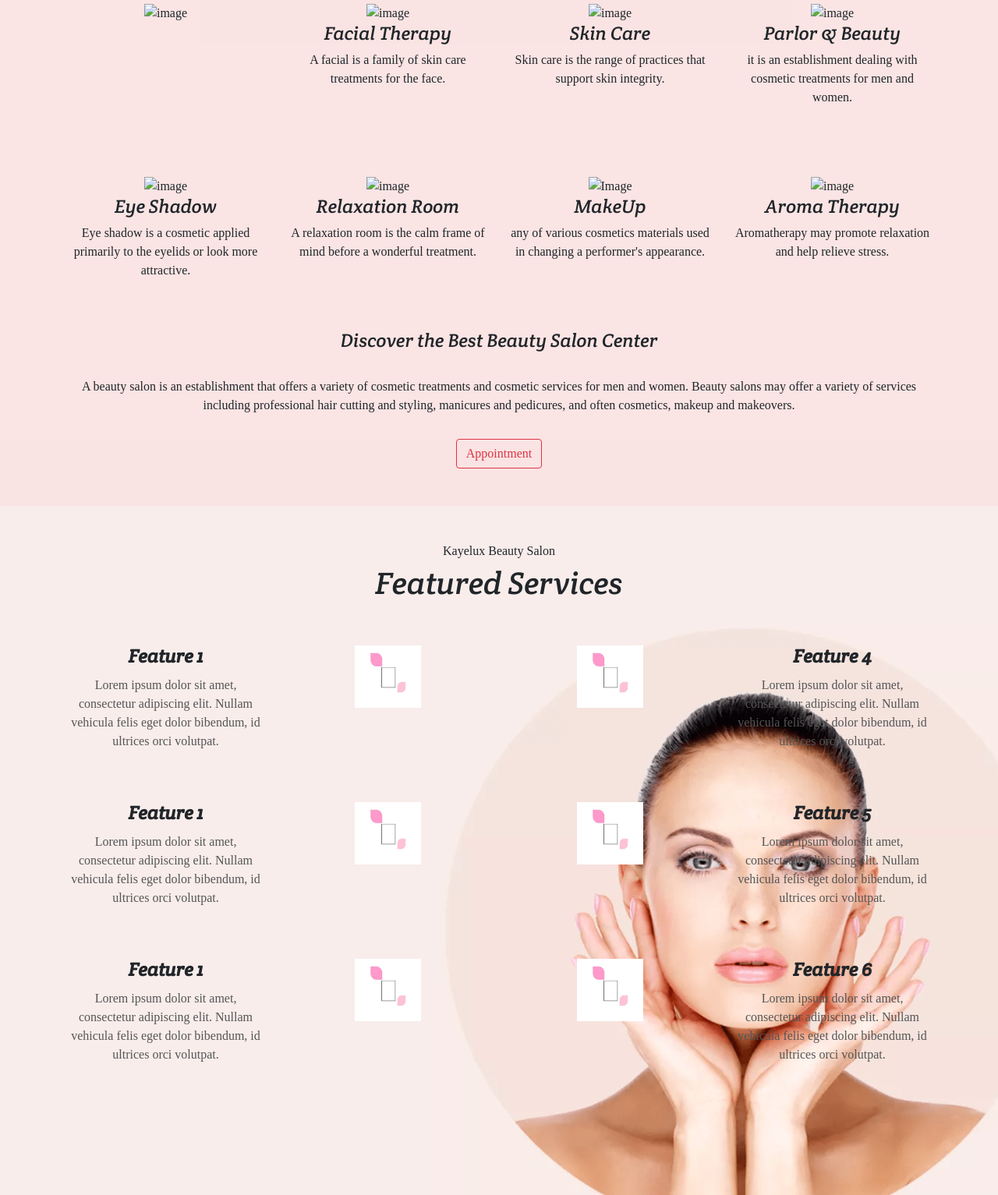
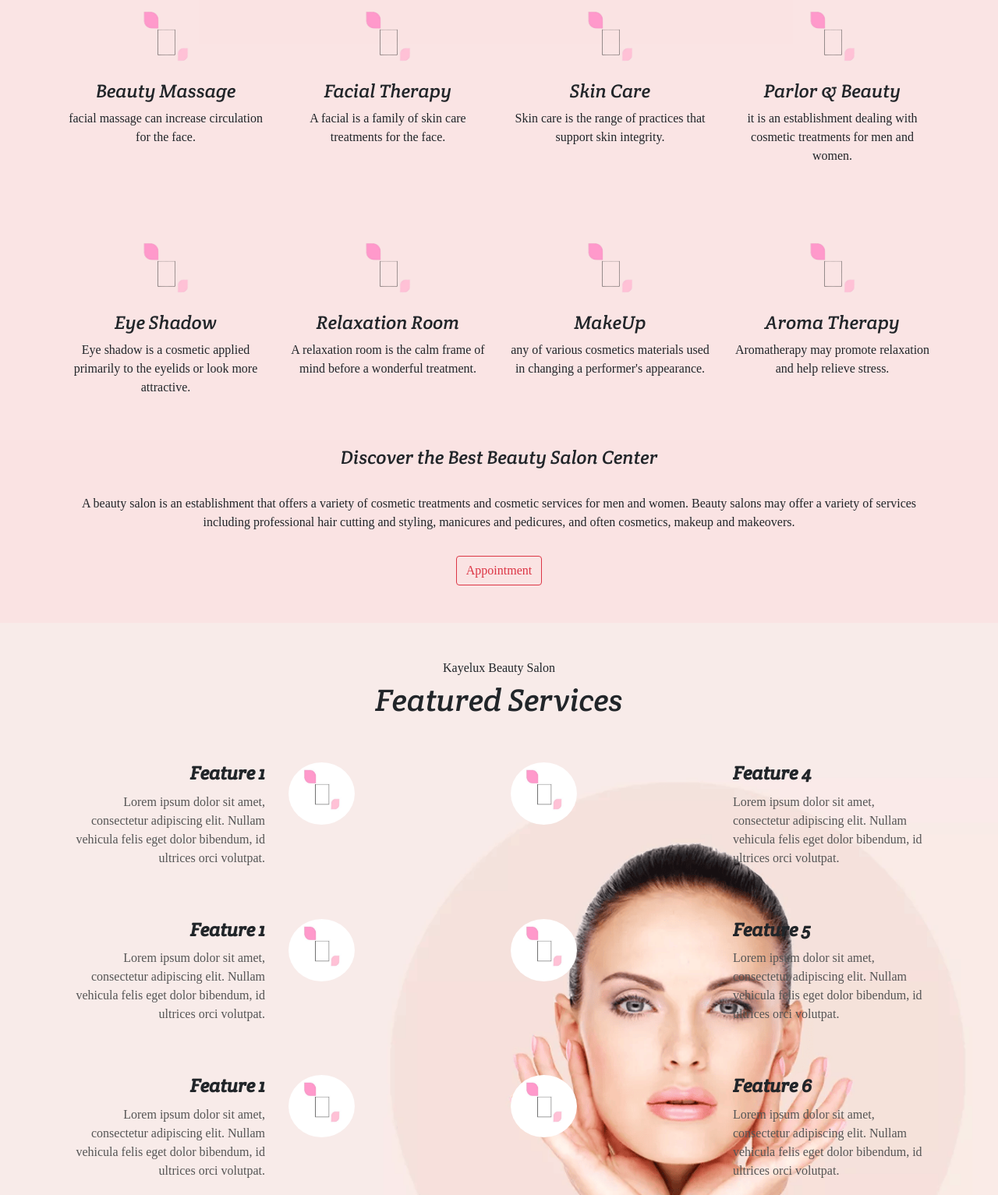
Before and after one commit to nisha270/Beauty-Website, a plain HTML site: page index.html in a window 1280 px wide. Shown: the part 1722-3255 px from the top of the page at 78% size. Drawn offline with nearby package versions, Linux system fonts and the light colour scheme; a web font is replaced by a local one.

Commit message:
featured

```diff
--- a/asset/css/style.css
+++ b/asset/css/style.css
@@ -144,17 +144,20 @@
   /* future service */
 
   .future_service{
-   background-image: url("/images/bg_4\ f1.png");
+   /* background-image: url("/images/bg_4\ f1.png"); */
+   background-image: url("/images/bg_4f5.png");
+   position: relative; /* Make the image positioned relative to its container */
+  animation: slide-left 5s infinite;
+
    background-size: cover;
+   overflow:hidden;
    background-repeat: no-repeat;
    /* background-attachment: fixed; */
     min-height: 120vh;
     background-color:  #ffe6ff;
     padding-bottom: 50px;
   }
-  /* chat */
   .features {
-    /* padding: 80px 0; */
     background-color: #f9f9f9;
   }
 
--- a/index.html
+++ b/index.html
@@ -1,5 +1,3 @@
-
-
 <!-- main section -->
 <!DOCTYPE html>
 <html lang="en">
@@ -15,6 +13,7 @@
   <link href="https://unpkg.com/aos@2.3.1/dist/aos.css" rel="stylesheet">
   <script src="https://unpkg.com/aos@2.3.1/dist/aos.js"></script>
 </head>
+
 <body>
 
   <!-- navbar -->
@@ -70,7 +69,6 @@
   </section>
 
   <!-- 2ns section page of "About Beauty" -->
-
   <section class="about">
     <div class="container-fluid">
       <h1 class="text-center py-5">About Beauty</h1>
@@ -103,25 +101,22 @@
       <h1 style="text-align: center;">Our Beauty & Spa Services</h1><br><br><br>
       <div class="row" style="text-align: center;">
         <div class="col-md-3" data-aos="fade-up" data-aos-duration="3000">
-          <img src="./images/design-removebg-preview.pnheight=80pxg" alt="image" height="100px">
-
-
+          <img src="./images/design-removebg-preview.png" alt="image" height="100px">
+          <h4> Beauty Massage</h4>
+          <p>facial massage can increase circulation for the face.</p>
         </div>
         <div class="col-md-3" data-aos="fade-up" data-aos-duration="3000">
-          <img src="./images/design-removebg-preview.pnheight=80pxg" height="100px" alt="image">
+          <img src="./images/design-removebg-preview.png" height="100px" alt="image">
           <h4>Facial Therapy</h4>
           <p>A facial is a family of skin care treatments for the face.</p>
         </div>
-        <!-- hello'
-           worldssdf -->
-
         <div class="col-md-3" data-aos="fade-up" data-aos-duration="3000">
-          <img src="./images/design-removebg-preview.pnheight=80pxg" height="100px" alt="image">
+          <img src="./images/design-removebg-preview.png" height="100px" alt="image">
           <h4>Skin Care</h4>
           <p>Skin care is the range of practices that support skin integrity.</p>
         </div>
         <div class="col-md-3" data-aos="fade-up" data-aos-duration="3000">
-          <img src="./images/design-removebg-preview.pnheight=80pxg" height="100px" alt="image">
+          <img src="./images/design-removebg-preview.png" height="100px" alt="image">
           <h4>Parlor & Beauty</h4>
           <p>it is an establishment dealing with cosmetic treatments for men and women.</p>
         </div>
@@ -129,22 +124,22 @@
 
       <div class="row" style="text-align: center;">
         <div class="col-md-3" data-aos="fade-up" data-aos-duration="3000">
-          <img src="./images/design-removebg-preview.pnheight=80pxg" height="100px" alt="image">
+          <img src="./images/design-removebg-preview.png" height="100px" alt="image">
           <h4>Eye Shadow</h4>
           <p>Eye shadow is a cosmetic applied primarily to the eyelids or look more attractive.</p>
         </div>
         <div class="col-md-3" data-aos="fade-up" data-aos-duration="3000">
-          <img src="./images/design-removebg-preview.pnheight=80pxg" height="100px" alt="image">
+          <img src="./images/design-removebg-preview.png" height="100px" alt="image">
           <h4>Relaxation Room</h4>
           <p>A relaxation room is the calm frame of mind before a wonderful treatment.</p>
         </div>
         <div class="col-md-3" data-aos="fade-up" data-aos-duration="3000">
-          <img src="./images/design-removebg-preview.pnheight=80pxg" height="100px" alt="Image">
+          <img src="./images/design-removebg-preview.png" height="100px" alt="Image">
           <h4>MakeUp</h4>
           <p>any of various cosmetics materials used in changing a performer's appearance.</p>
         </div>
         <div class="col-md-3" data-aos="fade-up" data-aos-duration="3000">
-          <img src="./images/design-removebg-preview.pnheight=80pxg" height="100px" alt="image">
+          <img src="./images/design-removebg-preview.png" height="100px" alt="image">
           <h4>Aroma Therapy</h4>
           <p>Aromatherapy may promote relaxation and help relieve stress.</p>
         </div>
@@ -155,72 +150,69 @@
         <p>A beauty salon is an establishment that offers a variety of cosmetic treatments and cosmetic services for men
           and women. Beauty salons may offer a variety of services including professional hair cutting and styling,
           manicures and pedicures, and often cosmetics, makeup and makeovers.</p>
-          <a href="#appointment" class="btn btn-outline-danger " >Appointment</a>
+          <a href="#appointment" class="btn btn-outline-danger" >Appointment</a>
       </div><br><br>
     </div>
   </section>
+
   <!-- 4th section page of "Featured Services"-->
-  <section class="future_service">
-    <div style="text-align: center;">
+  <section class="future_service image-container">
+    <div" class="margin-top">
       <h6 style="text-align: center;" class="pt-5">Kayelux Beauty Salon</h6>
       <h1 style="text-align: center;" class="pb-5">Featured Services</h1>
       <div class="container">
-
         <div class="row">
           <div class="col-md-6">
-            <div class="row feature-item">
-
-              <div class="col-md-6">
+            <div class="row feature-item tog">
+              <div style="text-align: right;" class="col-md-6">
                 <h3>Feature 1</h3>
                 <p>Lorem ipsum dolor sit amet, consectetur adipiscing elit. Nullam vehicula felis eget dolor bibendum, id ultrices orci volutpat.</p>
               </div>
               <div class="col-md-6">
-                <img src="./images/design.jpeg" alt="Image 1"height=80px>
+                <img style="border-radius: 50%;" src="./images/design.jpeg" alt="Image 1"height=80px>
               </div>
             </div>
-            <div class="row feature-item">
-
-              <div class="col-md-6">
+            <div class="row feature-item tog">
+              <div style="text-align: right;" class="col-md-6">
                 <h3>Feature 1</h3>
                 <p>Lorem ipsum dolor sit amet, consectetur adipiscing elit. Nullam vehicula felis eget dolor bibendum, id ultrices orci volutpat.</p>
               </div>
               <div class="col-md-6">
-                <img src="./images/design.jpeg" alt="Image 1"height=80px>
+                <img style="border-radius: 50%;" src="./images/design.jpeg" alt="Image 1"height=80px>
               </div>
             </div>
-            <div class="row feature-item">
-
-              <div class="col-md-6">
+            <div class="row feature-item tog">
+              <div style="text-align: right;" class="col-md-6">
                 <h3>Feature 1</h3>
                 <p>Lorem ipsum dolor sit amet, consectetur adipiscing elit. Nullam vehicula felis eget dolor bibendum, id ultrices orci volutpat.</p>
               </div>
               <div class="col-md-6">
-                <img src="./images/design.jpeg" alt="Image 1"height=80px>
+                <img style="border-radius: 50%;" src="./images/design.jpeg" alt="Image 1"height=80px>
               </div>
             </div>
           </div>
           <div class="col-md-6">
-            <div class="row feature-item">
+            <div class="row feature-item tog">
               <div class="col-md-6">
-                <img src="./images/design.jpeg" alt="Image 4"height=80px>
+                <img style="border-radius: 50%;" src="./images/design.jpeg" alt="Image 4"height=80px>
               </div>
               <div class="col-md-6">
                 <h3>Feature 4</h3>
                 <p>Lorem ipsum dolor sit amet, consectetur adipiscing elit. Nullam vehicula felis eget dolor bibendum, id ultrices orci volutpat.</p>
               </div>
             </div>
-            <div class="row feature-item">
+            <div class="row feature-item tog">
               <div class="col-md-6">
-                <img src="./images/design.jpeg" alt="Image 5"height=80px>
+                <img style="border-radius: 50%;" src="./images/design.jpeg" alt="Image 5"height=80px>
               </div>
               <div class="col-md-6">
                 <h3>Feature 5</h3>
                 <p>Lorem ipsum dolor sit amet, consectetur adipiscing elit. Nullam vehicula felis eget dolor bibendum, id ultrices orci volutpat.</p>
               </div>
             </div>
-            <div class="row feature-item">
+            <div class="row feature-item tog">
               <div class="col-md-6">
-                <img src="./images/design.jpeg" alt="Image 6"height=80px>
+                <img style="border-radius: 50%;" src="./images/design.jpeg" alt="Image 6"height=80px>
               </div>
               <div class="col-md-6">
                 <h3>Feature 6</h3>
@@ -229,41 +221,6 @@
             </div>
           </div>
         </div>
-        <!-- <div class="row">
-          <div class="col-md-4 featured">
-            <h3>Massage</h3>
-            <img src="./images/design.jpeg" alt="image" cheight=80pxlass="img-fluid rounded-circle" width="150px">
-            <p>The purpose of massage is generally for the treatment of body stress or pain.</p>
-          </div>
-          <div class="col-md-4 featured">
-            <h3>Tea Therapy</h3>
-            <img src="./images/design.jpeg" alt="image" cheight=80pxlass="img-fluid rounded-circle" width="150px">
-            <p>Tea Therapy is Natural Remedies Using Traditional Chinese Medicine.</p>
-          </div>
-          <div class="col-md-4 featured">
-            <h3>Hand & Foot Spa</h3>
-            <img src="./images/design.jpeg" alt="image" cheight=80pxlass="img-fluid rounded-circle" width="150px">
-            <p>Hand and foot massage is a way of helping someone to relax and feel better.</p>
-          </div>
-        </div> -->
-        <!-- <div class="row">
-          <div class="col-md-4 featured">
-            <h3>Body Treatments</h3>
-            <img src="./images/design.jpeg" alt="image" cheight=80pxlass="img-fluid rounded-circle" width="150px">
-            <p>Body treatmentsis stimulate the skin to feel fresh and smooth.</p>
-          </div>
-          <div class="col-md-4 featured">
-            <h3>Facials</h3>
-            <img src="./images/design.jpeg" alt="image" cheight=80pxlass="img-fluid rounded-circle" width="150px">
-            <p>facial is a set of skin care treatments for your face with the goal of removing impurities, and dead
-              skin.</p>
-          </div>
-          <div class="col-md-4 featured">
-            <h3>Waxing</h3>
-            <img src="./images/design.jpeg" alt="image" cheight=80pxlass="img-fluid rounded-circle" width="150px">
-            <p>Waxing is the process of hair removal by using a covering of a sticky substance.</p>
-          </div>
-        </div> -->
       </div>
     </div>
   </section>
```
Also changed, not shown: images/bg_4f2.jpg (renamed from images/bg_4.jpg), images/bg_4f3.png (renamed from images/bg_4ff.png), images/bg_4f4 (1).png (added), images/bg_4f5.png (added).
